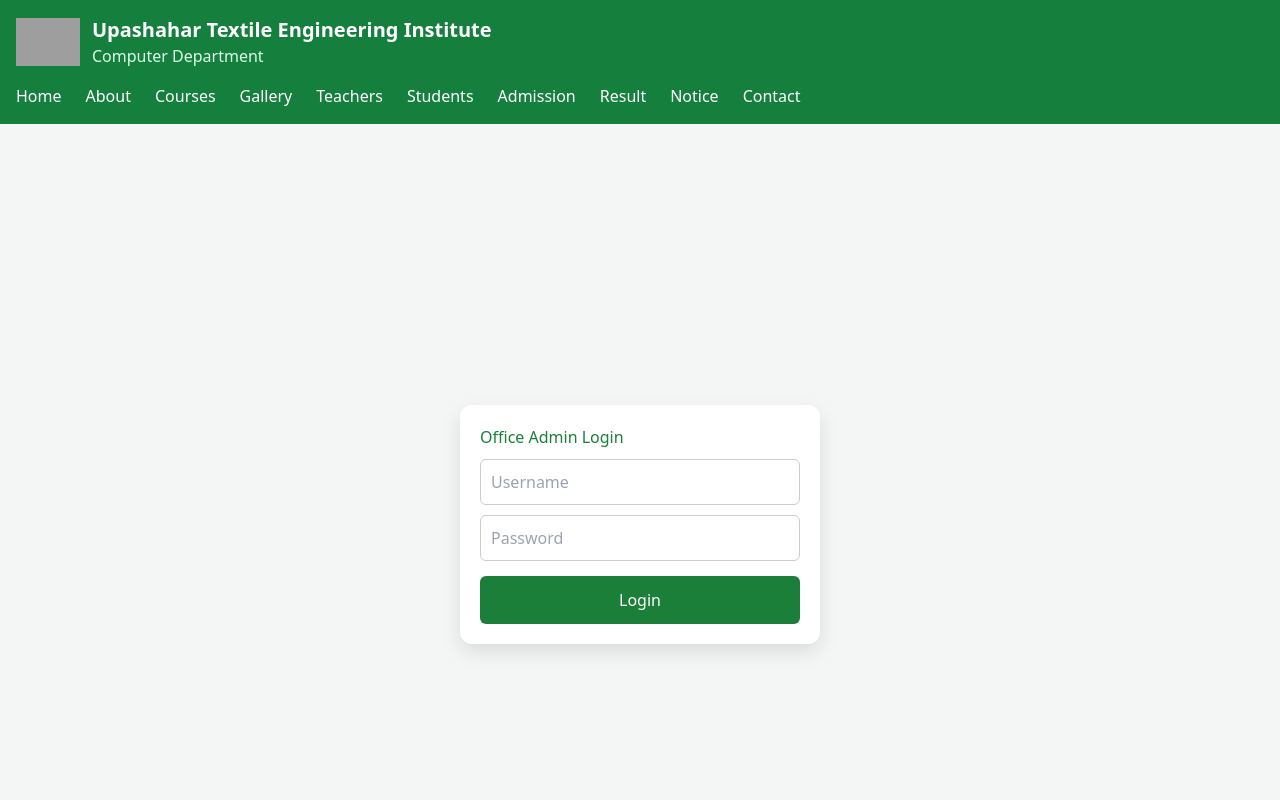
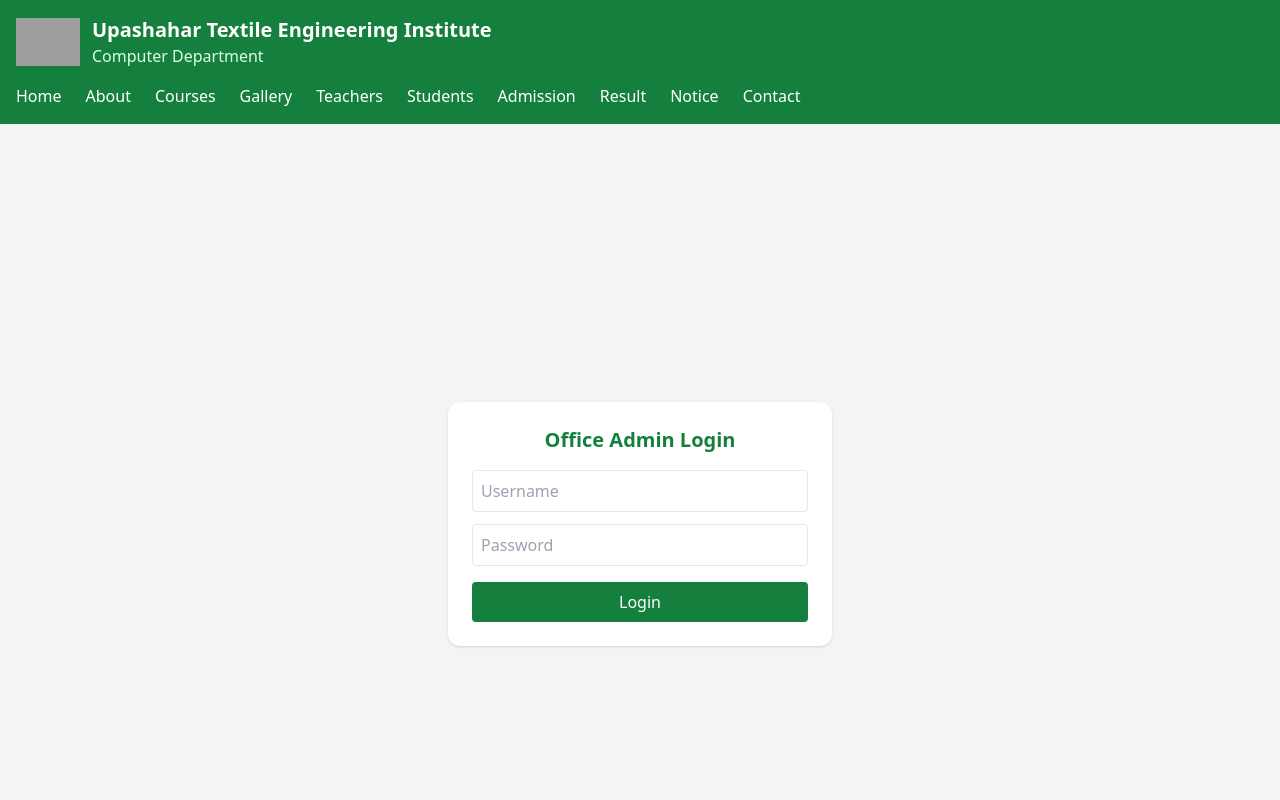
Before and after one commit to Mijanurrmiraj/utei.cst, a Next.js app: page /office-admin/login in a window 1280 px wide. Shown: the top 800 px of the page. Built offline with nearby package versions, Linux system fonts and the light colour scheme; grey boxes are pictures that could not be loaded.

Commit message:
Update page.js

```diff
--- a/app/office-admin/login/page.js
+++ b/app/office-admin/login/page.js
@@ -1,5 +1,4 @@
 "use client";
-
 import { useState } from "react";
 import { useRouter } from "next/navigation";
 
@@ -16,77 +15,47 @@ export default function OfficeAdminLogin() {
       (a) => a.username === username && a.password === password
     );
 
-    if (found) {
-      localStorage.setItem(
-        "officeAdminLogin",
-        JSON.stringify(found)
-      );
-      router.push("/office-admin/dashboard");
-    } else {
+    if (!found) {
       alert("Invalid Office Admin credentials");
+      return;
     }
+
+    localStorage.setItem(
+      "officeAdmin",
+      JSON.stringify(found)
+    );
+    router.push("/office-admin/dashboard");
   };
 
   return (
-    <div style={styles.page}>
-      <div style={styles.card}>
-        <h2 style={{ color: "#1b7f3a" }}>Office Admin Login</h2>
+    <div className="min-h-screen flex items-center justify-center bg-gray-100 p-4">
+      <div className="bg-white p-6 rounded-xl shadow w-full max-w-sm">
+        <h2 className="text-center text-green-700 font-bold text-xl mb-4">
+          Office Admin Login
+        </h2>
 
         <input
-          style={styles.input}
+          className="w-full border p-2 rounded mb-3"
           placeholder="Username"
           value={username}
           onChange={(e) => setUsername(e.target.value)}
         />
 
         <input
-          style={styles.input}
           type="password"
+          className="w-full border p-2 rounded mb-4"
           placeholder="Password"
           value={password}
           onChange={(e) => setPassword(e.target.value)}
         />
 
-        <button style={styles.btn} onClick={handleLogin}>
+        <button
+          onClick={handleLogin}
+          className="w-full bg-green-700 text-white py-2 rounded"
+        >
           Login
         </button>
       </div>
     </div>
   );
 }
-
-const styles = {
-  page: {
-    minHeight: "100vh",
-    display: "flex",
-    alignItems: "center",
-    justifyContent: "center",
-    background: "#f4f6f5",
-  },
-  card: {
-    width: "100%",
-    maxWidth: 360,
-    padding: 20,
-    background: "#fff",
-    borderRadius: 12,
-    boxShadow: "0 8px 20px rgba(0,0,0,.1)",
-  },
-  input: {
-    width: "100%",
-    padding: 10,
-    marginTop: 10,
-    borderRadius: 6,
-    border: "1px solid #ccc",
-  },
-  btn: {
-    width: "100%",
-    marginTop: 15,
-    padding: 12,
-    background: "#1b7f3a",
-    color: "#fff",
-    border: "none",
-    borderRadius: 6,
-    fontSize: 16,
-    cursor: "pointer",
-  },
-};
```
